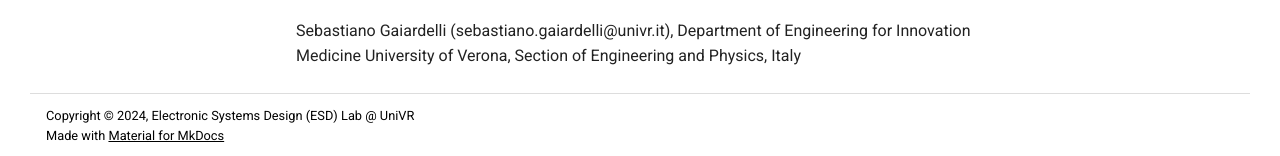
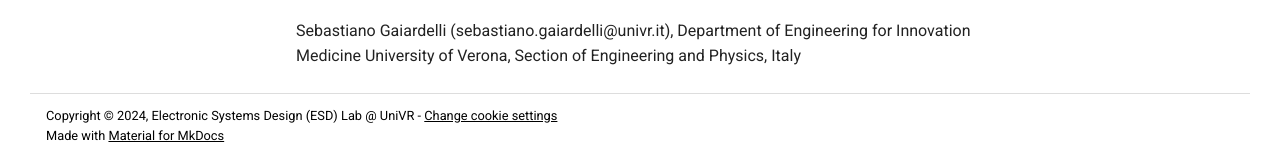
Before and after one commit to glacier-project/glacier-website, an MkDocs documentation site: the page built from docs/index.md, in a window 1280 px wide and 900 px high, scrolled down 5027 px. Shown: the part 741-897 px from the top of the window. Built offline with MkDocs 1.6.1 and Material for MkDocs 9.7.7, drawn with Linux system fonts in a browser that asks for light colours; part of the change alters nothing that is shown.

```diff
--- a/mkdocs.yml
+++ b/mkdocs.yml
@@ -36,6 +36,32 @@ markdown_extensions:
   - pymdownx.inlinehilite
   - pymdownx.snippets
   - admonition
+extra:
+  analytics:
+    provider: google
+    property: G-W9HHV0Z1Z5
+    feedback:
+      title: Was this page helpful?
+      ratings:
+        - icon: material/heart
+          name: This page was helpful
+          data: 1
+          note: >-
+            Thanks for your feedback!
+        - icon: material/heart-broken
+          name: This page could be improved
+          data: 0
+          note: >-
+            Thanks for your feedback! Help us improve this page by
+            using our <a href="..." target="_blank" rel="noopener">feedback form</a>.
+  consent:
+    title: Cookie consent
+    description: >-
+      We use cookies and other tracking technologies to improve your browsing experience on our website, to analyze our website traffic, and to understand where our visitors are coming from.
+    actions:
+      - accept
+      - manage
 extra_css:
   - stylesheets/extra.css
-copyright: Copyright &copy; 2024, Electronic Systems Design (ESD) Lab @ UniVR
+copyright: >
+  Copyright &copy; 2024, Electronic Systems Design (ESD) Lab @ UniVR - <a href="#__consent">Change cookie settings</a>
```
